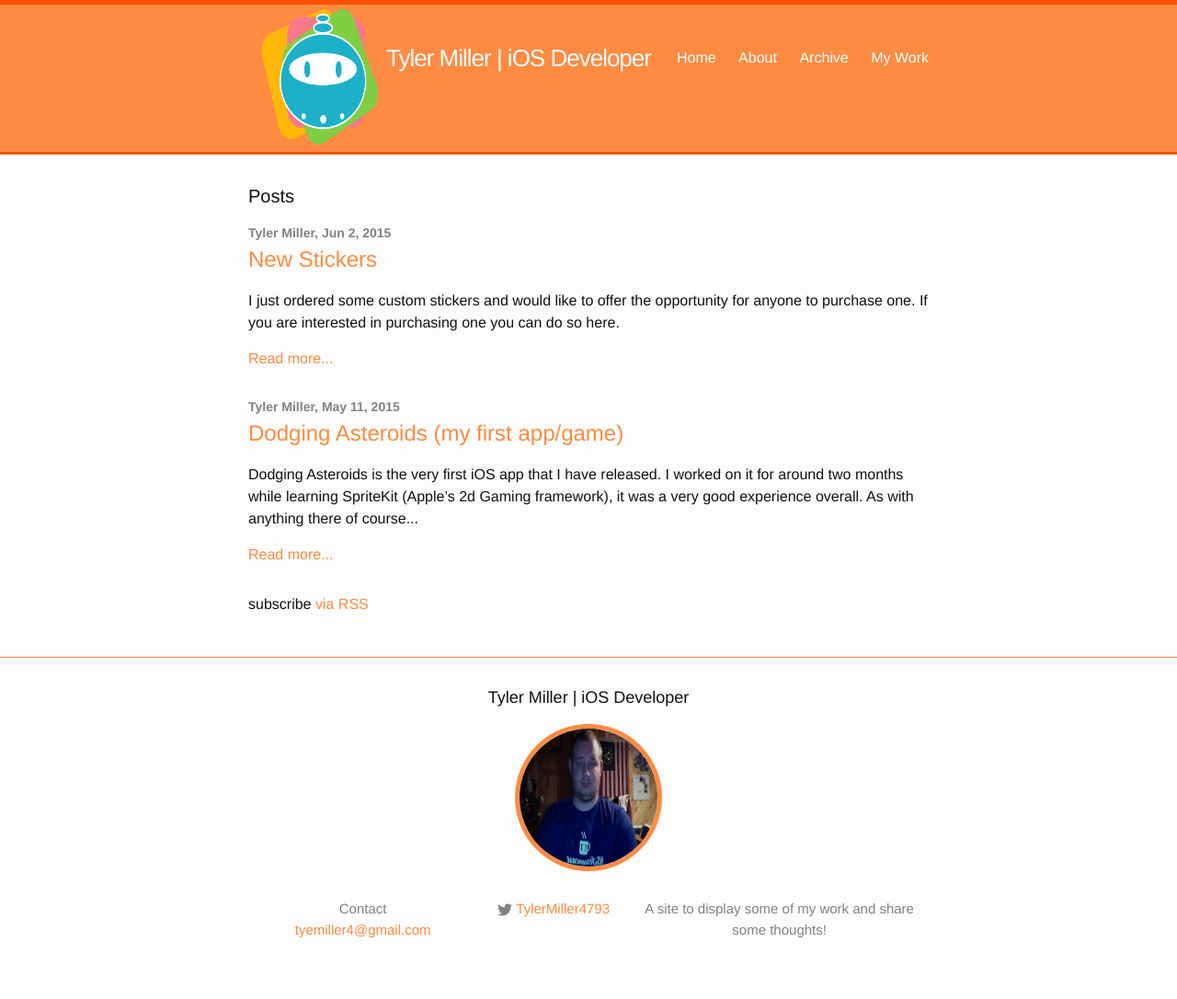
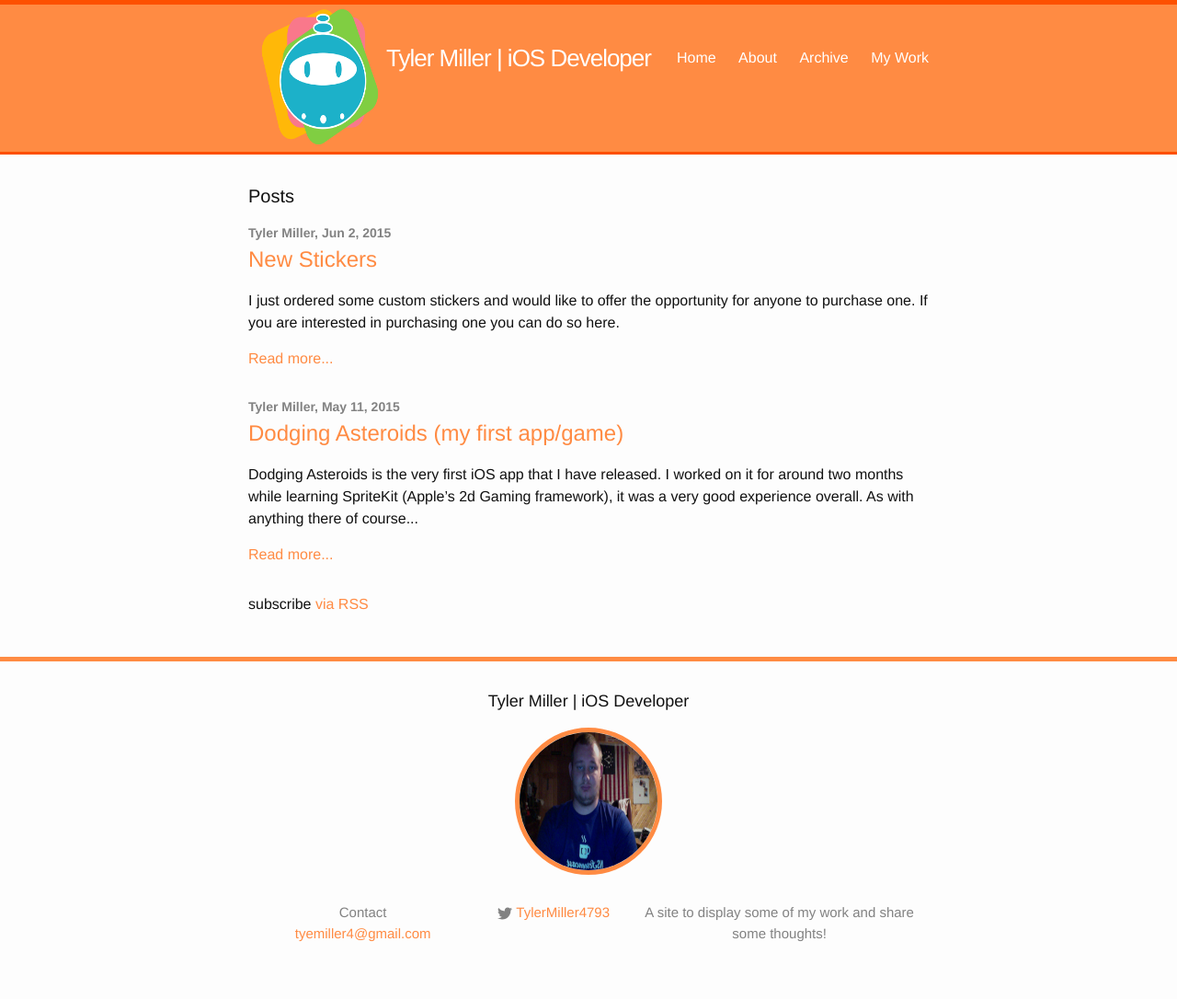
Before and after one commit to MillerApps/MillerApps.github.io, a Jekyll site: the page built from index.html, in a window 1280 px wide. Shown: the whole page at 92% size. Built offline with Jekyll 4.4.1, drawn with Linux system fonts in a browser that asks for light colours.

Commit message:
footer border 5px

```diff
--- a/_gh_pages/css/main.css
+++ b/_gh_pages/css/main.css
@@ -219,7 +219,7 @@ pre {
  * Site footer
  */
 .site-footer {
-  border-top: 1px solid #FF8B43;
+  border-top: 5px solid #FF8B43;
   padding: 30px 0; }
 
 .footer-heading {
--- a/_gh_pages/feed.xml
+++ b/_gh_pages/feed.xml
@@ -6,8 +6,8 @@
 </description>
     <link>http://tylermiller.me/</link>
     <atom:link href="http://tylermiller.me/feed.xml" rel="self" type="application/rss+xml"/>
-    <pubDate>Wed, 03 Jun 2015 18:45:21 -0400</pubDate>
-    <lastBuildDate>Wed, 03 Jun 2015 18:45:21 -0400</lastBuildDate>
+    <pubDate>Wed, 03 Jun 2015 18:46:41 -0400</pubDate>
+    <lastBuildDate>Wed, 03 Jun 2015 18:46:41 -0400</lastBuildDate>
     <generator>Jekyll v2.5.3</generator>
 
       <item>
--- a/_sass/_layout.scss
+++ b/_sass/_layout.scss
@@ -116,7 +116,7 @@
  * Site footer
  */
 .site-footer {
-    border-top: 1px solid #FF8B43;
+    border-top: 5px solid #FF8B43;
     padding: $spacing-unit 0;
 }
 
```
